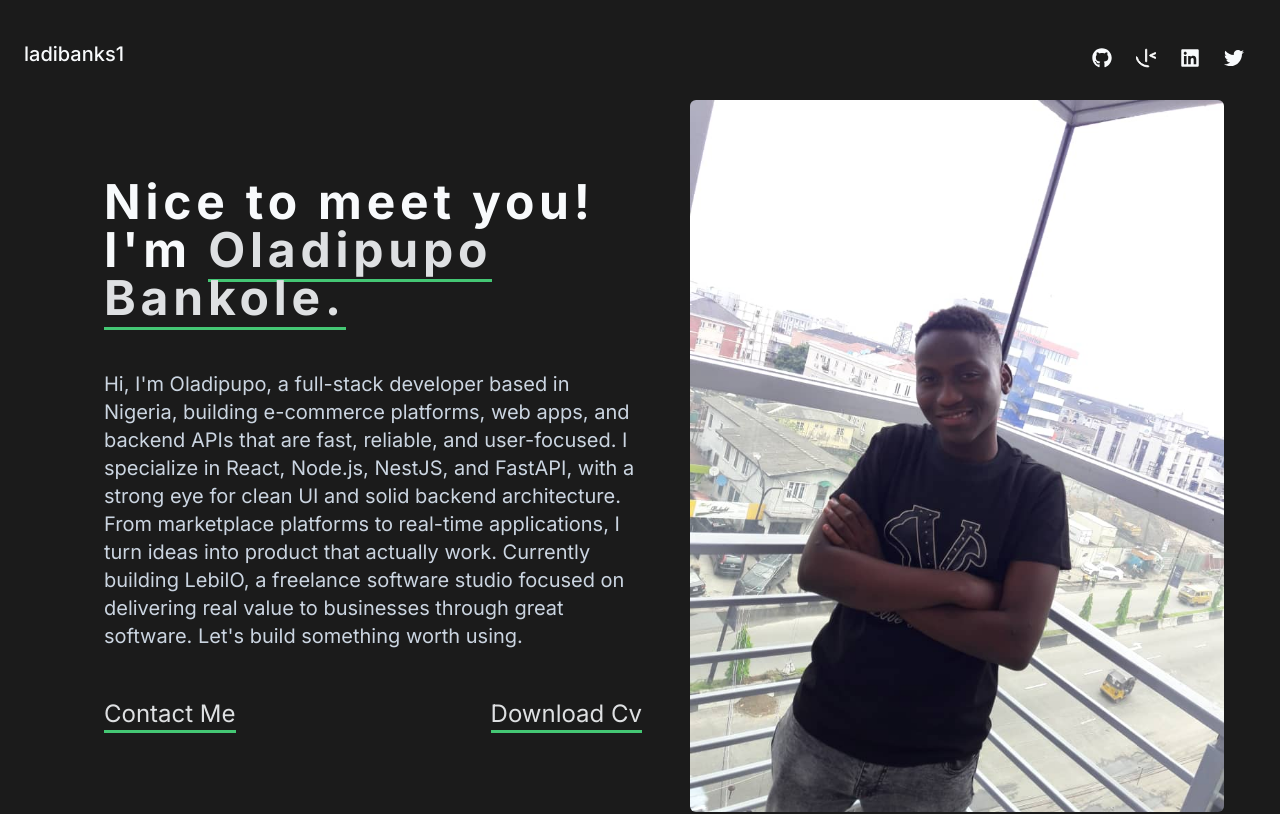
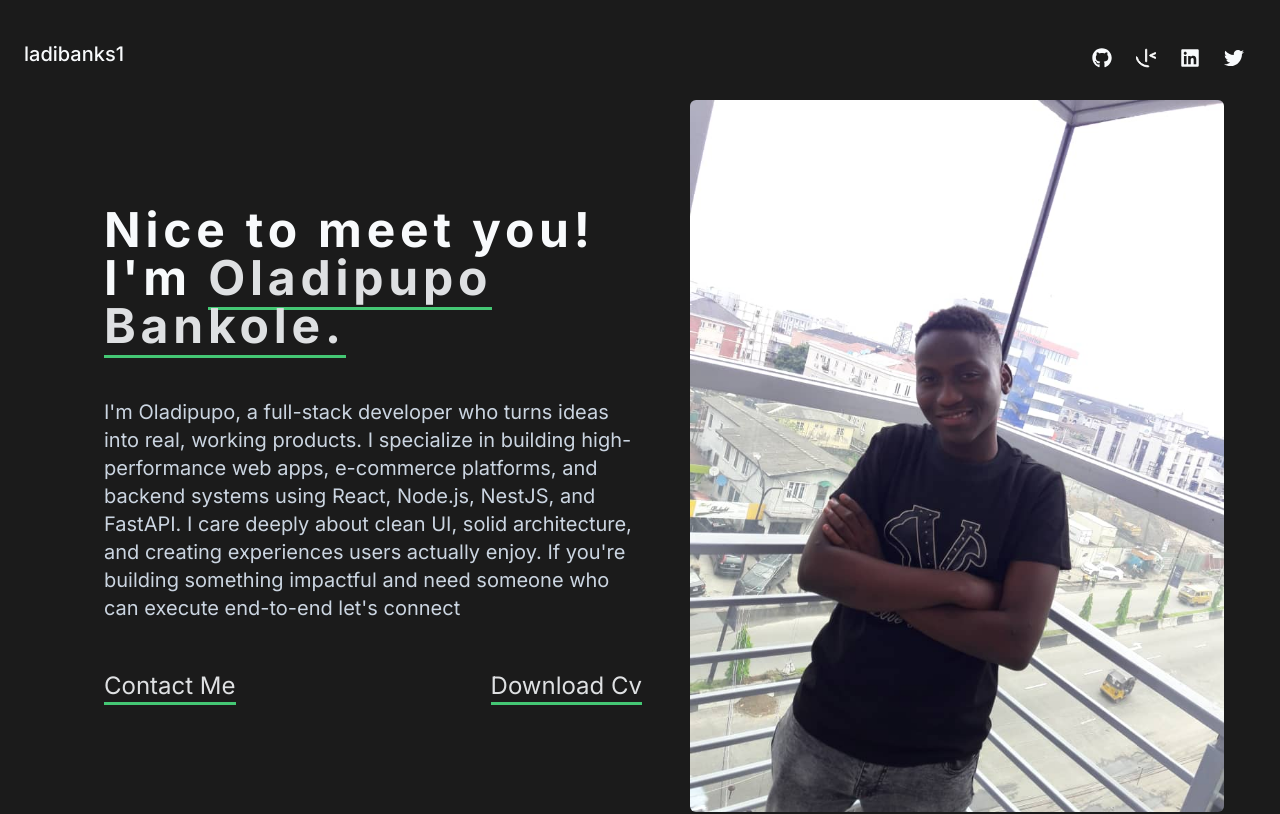
Before and after one commit to ladibanks1/Portfolio, a React (Vite) app: page / in a window 1280 px wide. Shown: the top 814 px of the page. Built offline with nearby package versions, Linux system fonts and the light colour scheme.

Commit message:
Refactor Hero component bio text for clarity and update JSX structure

```diff
--- a/src/components/Hero.jsx
+++ b/src/components/Hero.jsx
@@ -1,7 +1,8 @@
-import {useState} from "react";
+import { useState } from "react";
 import image from "../assets/Ola-image.jpg";
 
-const bio = "Hi, I'm Oladipupo, a full-stack developer based in Nigeria, building e-commerce platforms, web apps, and backend APIs that are fast, reliable, and user-focused. I specialize in React, Node.js, NestJS, and FastAPI, with a strong eye for clean UI and solid backend architecture. From marketplace platforms to real-time applications, I turn ideas into product that actually work. Currently building LebilO, a freelance software studio focused on delivering real value to businesses through great software. Let's build something worth using.";
+const bio =
+  "I'm Oladipupo, a full-stack developer who turns ideas into real, working products. I specialize in building high-performance web apps, e-commerce platforms, and backend systems using React, Node.js, NestJS, and FastAPI. I care deeply about clean UI, solid architecture, and creating experiences users actually enjoy. If you're building something impactful and need someone who can execute end-to-end let's connect";
 
 const Hero = () => {
   const [showMore, setShowMore] = useState(false);
```
Lines whose indentation alone changed are shown as unchanged.
